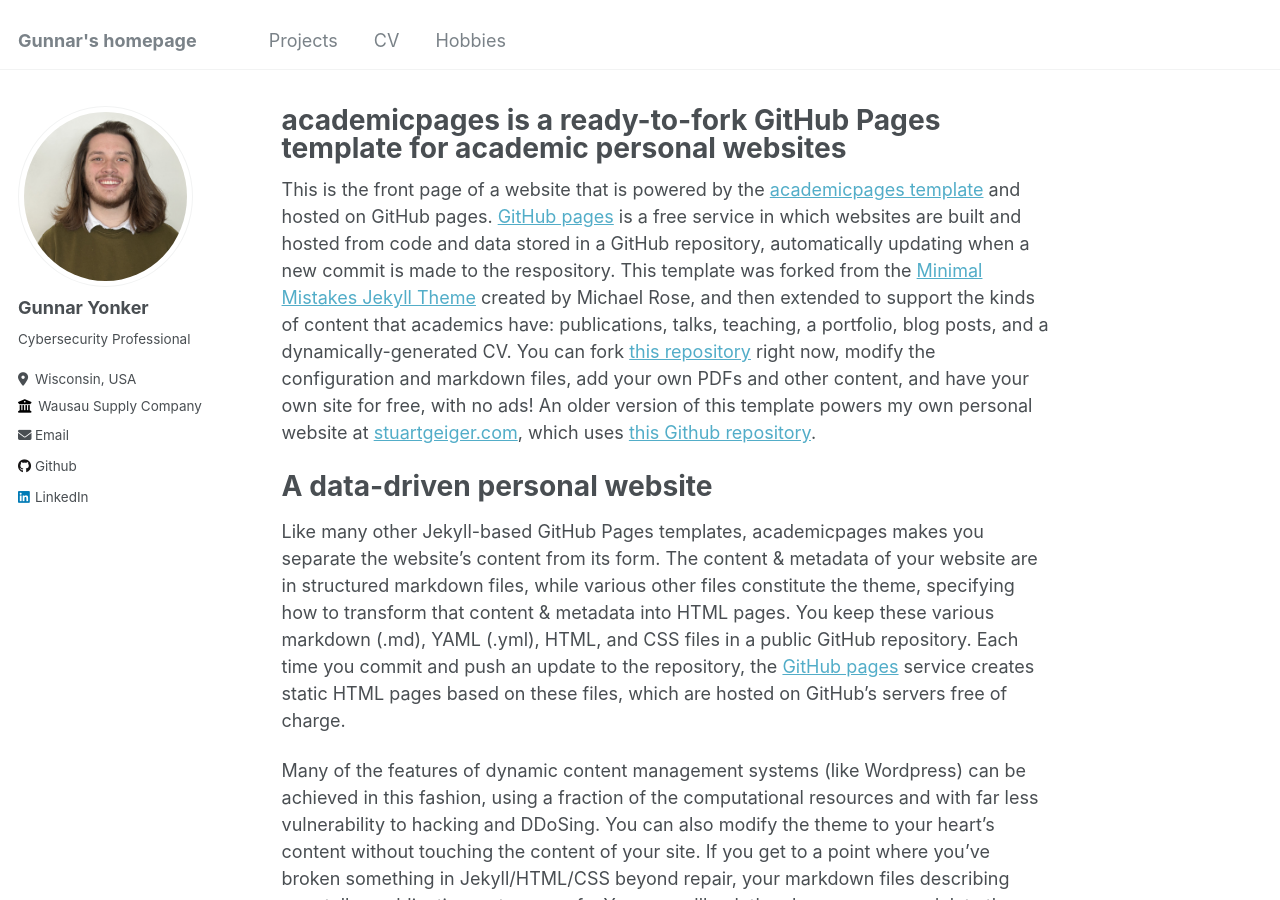
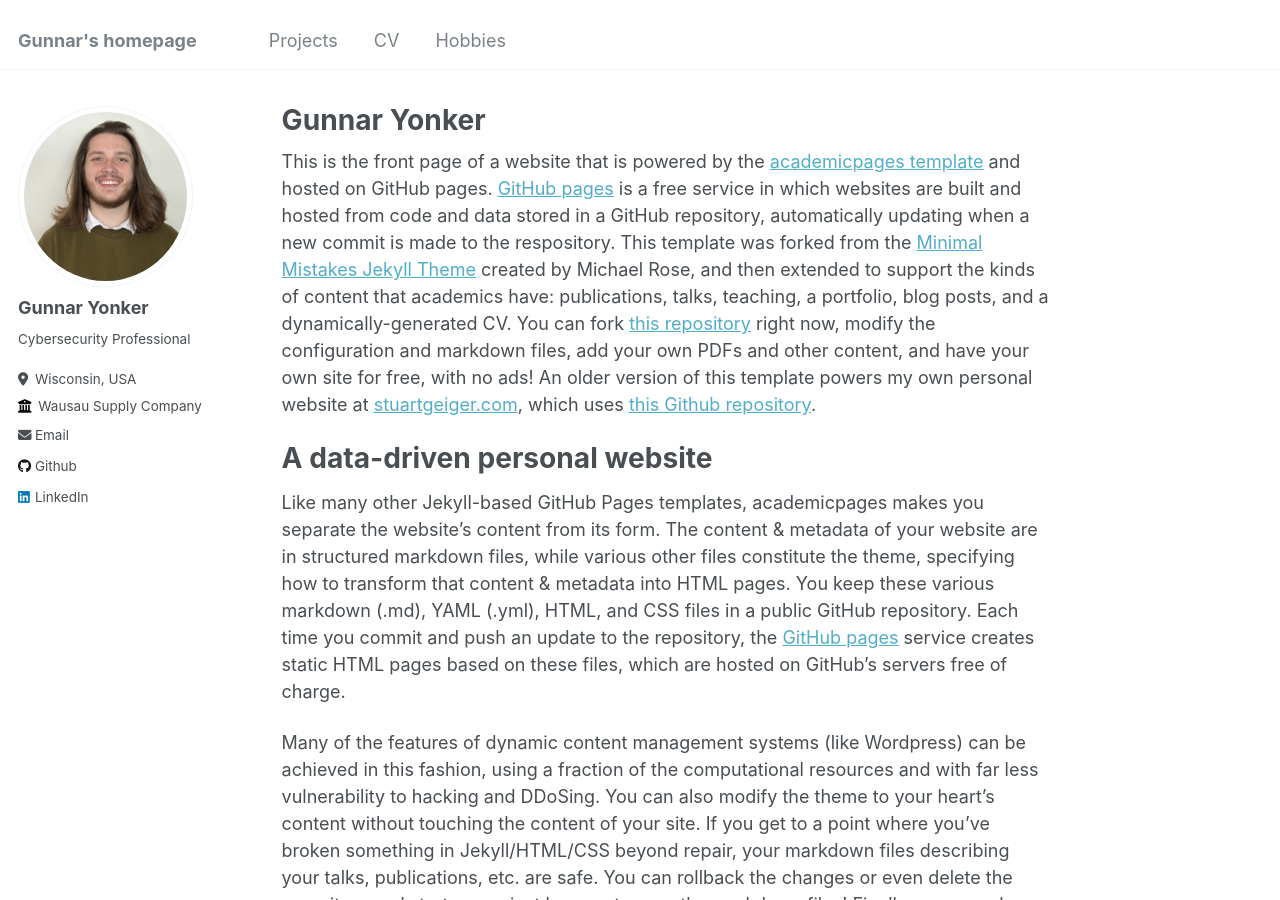
Before and after one commit to gunnaryonker/gunnaryonker.github.io, a Jekyll site: the page built from _pages/about.md, in a window 1280 px wide and 900 px high. Built offline with Jekyll 4.4.1, drawn with Linux system fonts in a browser that asks for light colours.

Commit message:
Update to title name

```diff
--- a/_pages/about.md
+++ b/_pages/about.md
@@ -1,6 +1,6 @@
 ---
 permalink: /
-title: "academicpages is a ready-to-fork GitHub Pages template for academic personal websites"
+title: "Gunnar Yonker"
 author_profile: true
 redirect_from:
   - /about/
```
